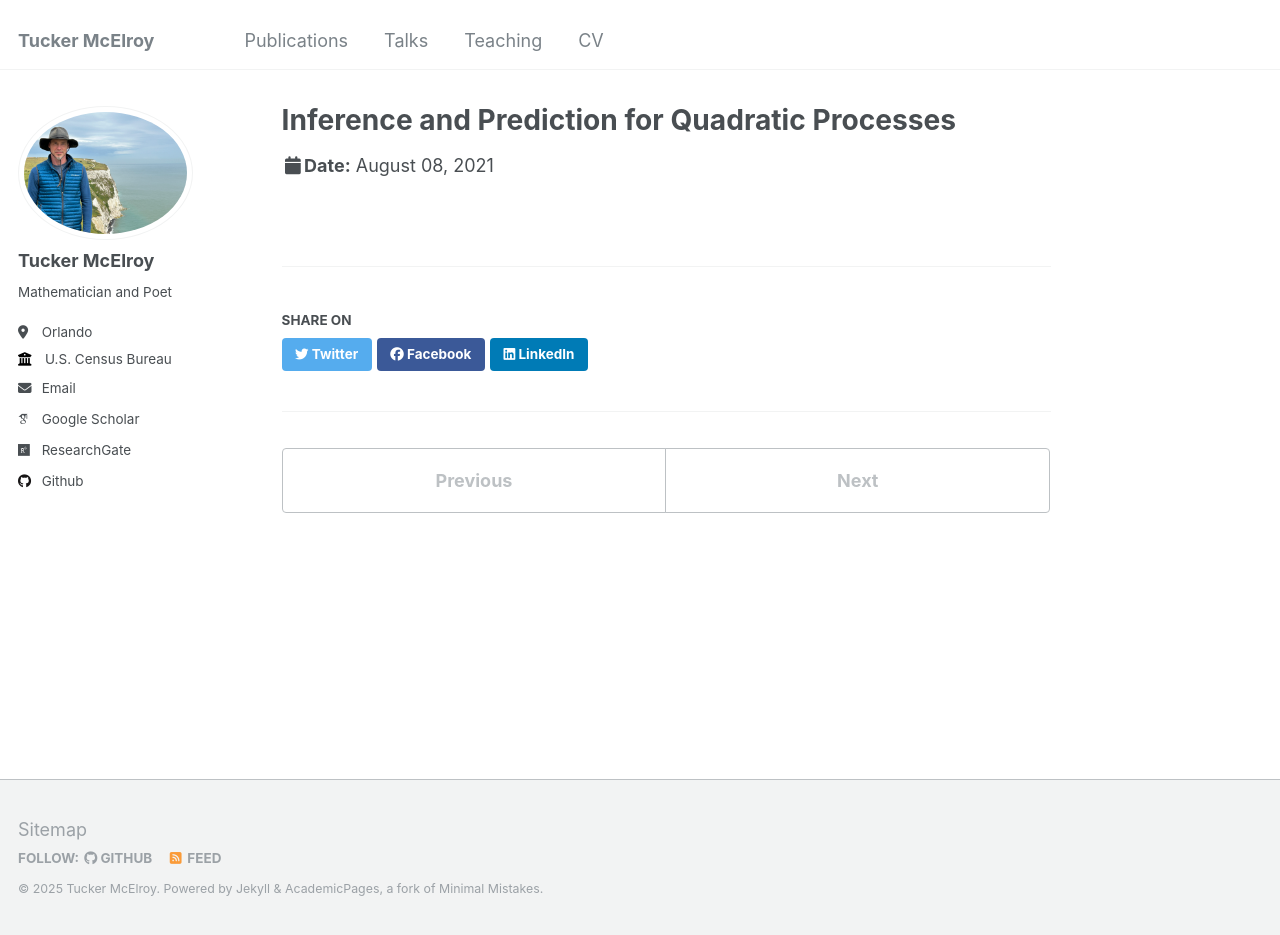
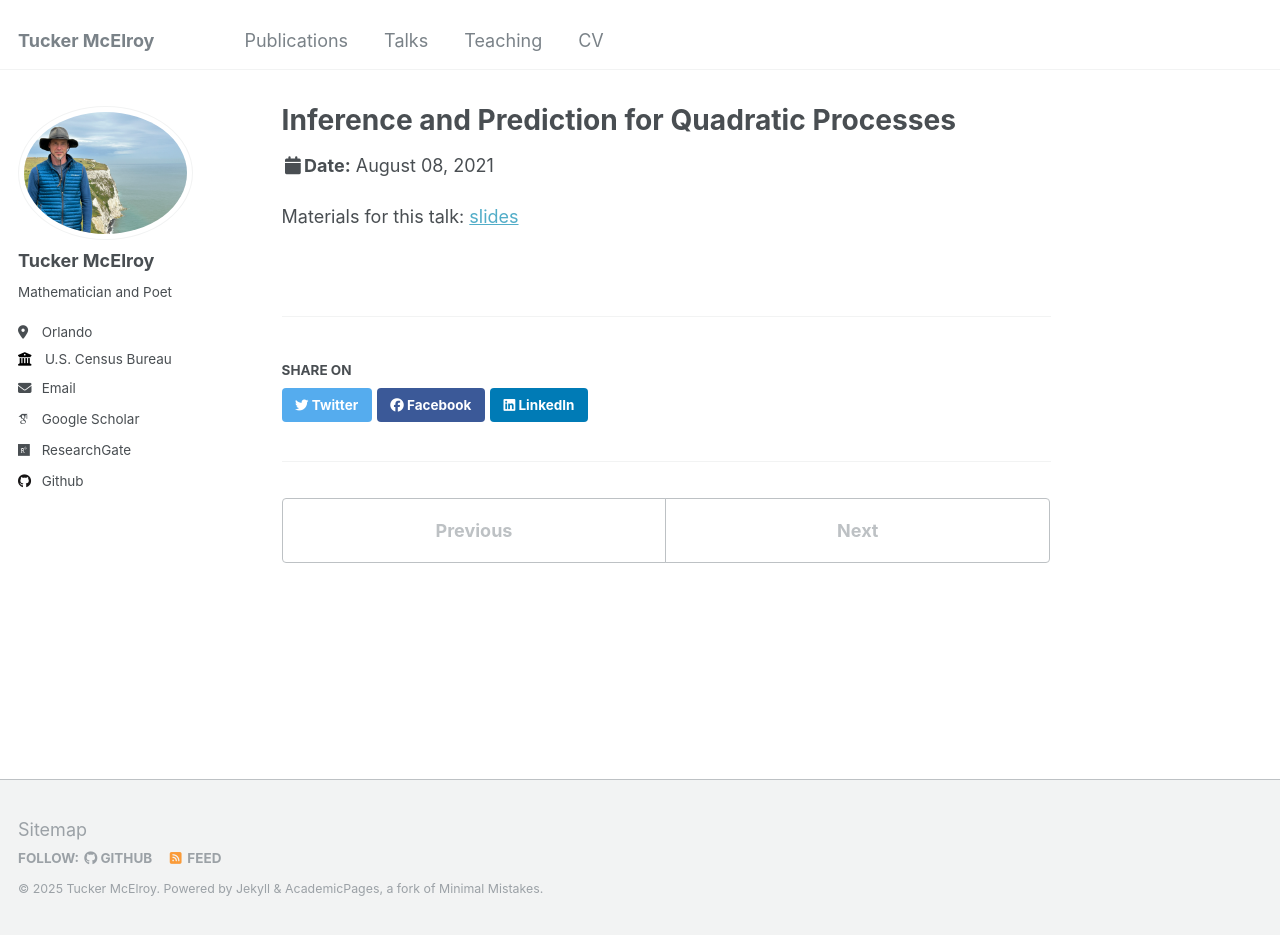
Before and after one commit to tuckermcelroy/tuckermcelroy.github.io, a Jekyll site: the page built from _talks/jsm21.md, in a window 1280 px wide and 935 px high. Built offline with Jekyll 4.4.1, drawn with Linux system fonts in a browser that asks for light colours; some web fonts are replaced.

Commit message:
Update jsm21.md

```diff
--- a/_talks/jsm21.md
+++ b/_talks/jsm21.md
@@ -7,3 +7,5 @@ venue: "Joint Statistical Meetings"
 date: 2021-08-08
 location: "Seattle, Washington (Virtual)"
 ---
+
+Materials for this talk: [slides](http://tuckermcelroy.github.io/files/QuadinfTalk_10-5-21.pdf)
```
